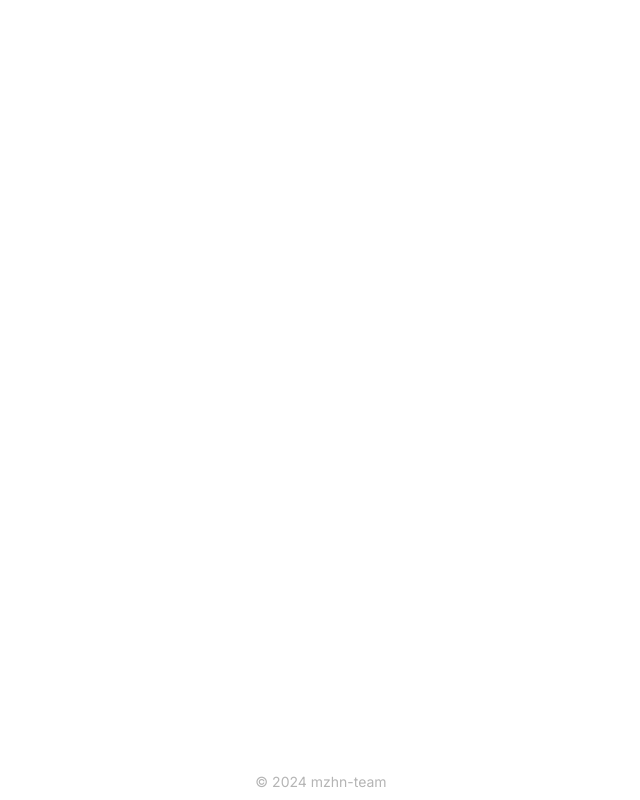
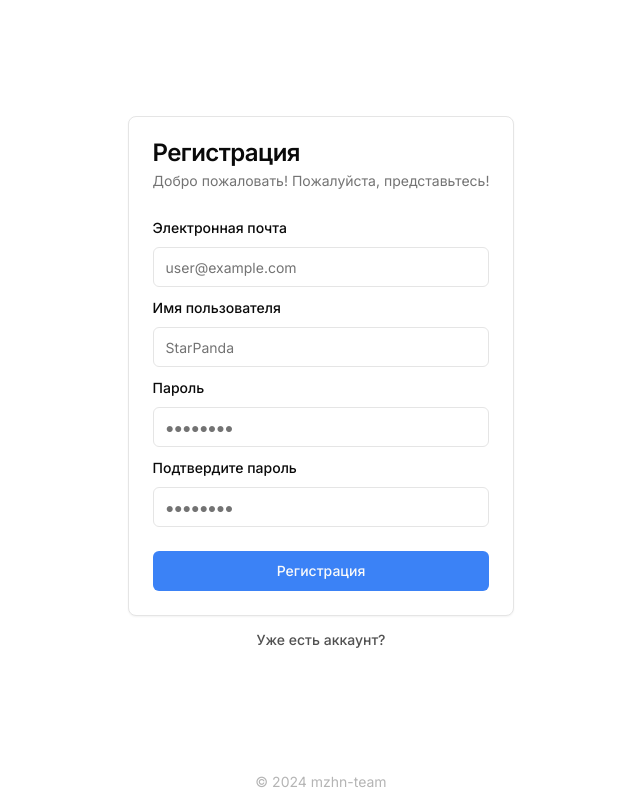
Before and after one commit to hackaton-templates/react-auth-template, a Next.js app: page /signup in a window 1280 px wide. Shown: the whole page, without its empty margins (319-959 px from the left). Built offline with nearby package versions, Linux system fonts and the light colour scheme.

Commit message:
feat: add sign-up form

```diff
--- a/src/app/(auth)/signup/page.tsx
+++ b/src/app/(auth)/signup/page.tsx
@@ -1,3 +1,14 @@
+import SignUpForm from "@/components/auth/sign-up-form";
+import { Button } from "@/components/ui/button";
+import Link from "next/link";
+
 export default function Page() {
-  return <div className="flex flex-col"></div>;
+  return (
+    <div className="flex flex-col">
+      <SignUpForm />
+      <Button className="pt-6 h-6 opacity-75" variant="link" asChild>
+        <Link href="/signin">Уже есть аккаунт?</Link>
+      </Button>
+    </div>
+  );
 }
--- /dev/null
+++ b/src/components/auth/sign-up-form.tsx
@@ -0,0 +1,137 @@
+"use client";
+
+import {
+  Card,
+  CardContent,
+  CardDescription,
+  CardFooter,
+  CardHeader,
+  CardTitle,
+} from "@/components/ui/card";
+import {
+  Form,
+  FormControl,
+  FormDescription,
+  FormField,
+  FormItem,
+  FormLabel,
+  FormMessage,
+} from "@/components/ui/form";
+import { Input } from "@/components/ui/input";
+import { Button } from "@/components/ui/button";
+import { SignUpDto } from "@/lib/dto/sign-up.dto";
+import signUpForm from "@/lib/forms/sign-up.form";
+import { zodResolver } from "@hookform/resolvers/zod";
+import { SubmitHandler, useForm } from "react-hook-form";
+import { z } from "zod";
+
+export default function SignUpForm() {
+  const form = useForm<z.infer<typeof signUpForm>>({
+    resolver: zodResolver(signUpForm),
+    defaultValues: {
+      username: "",
+      password: "",
+    },
+  });
+
+  const handleSubmit: SubmitHandler<SignUpDto> = async (data) => {};
+
+  return (
+    <Card className="min-w-96">
+      <CardHeader>
+        <CardTitle>Регистрация</CardTitle>
+        <CardDescription>
+          Добро пожаловать! Пожалуйста, представьтесь!
+        </CardDescription>
+      </CardHeader>
+      <Form {...form}>
+        <form
+          onSubmit={form.handleSubmit(handleSubmit)}
+          autoComplete="off"
+          id="register_form"
+        >
+          <CardContent className="space-y-2">
+            <FormField
+              control={form.control}
+              name="email"
+              render={({ field }) => (
+                <FormItem>
+                  <FormLabel>Электронная почта</FormLabel>
+                  <FormControl>
+                    <Input
+                      placeholder="user@example.com"
+                      {...field}
+                      autoComplete="off"
+                    />
+                  </FormControl>
+                  <FormMessage />
+                </FormItem>
+              )}
+            />
+            <FormField
+              control={form.control}
+              name="username"
+              render={({ field }) => (
+                <FormItem>
+                  <FormLabel>Имя пользователя</FormLabel>
+                  <FormControl>
+                    <Input
+                      placeholder="StarPanda"
+                      {...field}
+                      autoComplete="off"
+                    />
+                  </FormControl>
+                  <FormMessage />
+                </FormItem>
+              )}
+            />
+            <FormField
+              control={form.control}
+              name="password"
+              render={({ field }) => (
+                <FormItem className="mt-2">
+                  <FormLabel>Пароль</FormLabel>
+                  <FormControl>
+                    <Input
+                      placeholder="●●●●●●●●"
+                      type="password"
+                      {...field}
+                      autoComplete="off"
+                    />
+                  </FormControl>
+                  <FormMessage />
+                </FormItem>
+              )}
+            />
+            <FormField
+              control={form.control}
+              name="confirm"
+              render={({ field }) => (
+                <FormItem className="mt-2">
+                  <FormLabel>Подтвердите пароль</FormLabel>
+                  <FormControl>
+                    <Input
+                      placeholder="●●●●●●●●"
+                      type="password"
+                      {...field}
+                      autoComplete="off"
+                    />
+                  </FormControl>
+                  <FormMessage />
+                </FormItem>
+              )}
+            />
+          </CardContent>
+          <CardFooter>
+            <Button
+              type="submit"
+              className="w-full bg-blue-500 hover:bg-blue-400 active:bg-blue-600"
+            >
+              Регистрация
+            </Button>
+          </CardFooter>
+        </form>
+      </Form>
+    </Card>
+  );
+}
--- /dev/null
+++ b/src/lib/dto/sign-up.dto.ts
@@ -0,0 +1,4 @@
+import { z } from "zod";
+import signUpForm from "../forms/sign-up.form";
+
+export type SignUpDto = z.infer<typeof signUpForm>;
--- /dev/null
+++ b/src/lib/forms/sign-up.form.ts
@@ -0,0 +1,13 @@
+import { z } from "zod";
+
+export default z
+  .object({
+    username: z.string().min(4),
+    password: z.string().min(6),
+    confirm: z.string().min(6),
+    email: z.string().email(),
+  })
+  .refine((data) => data.password === data.confirm, {
+    message: "Пароли не совпадают!",
+    path: ["confirm"],
+  });
```
